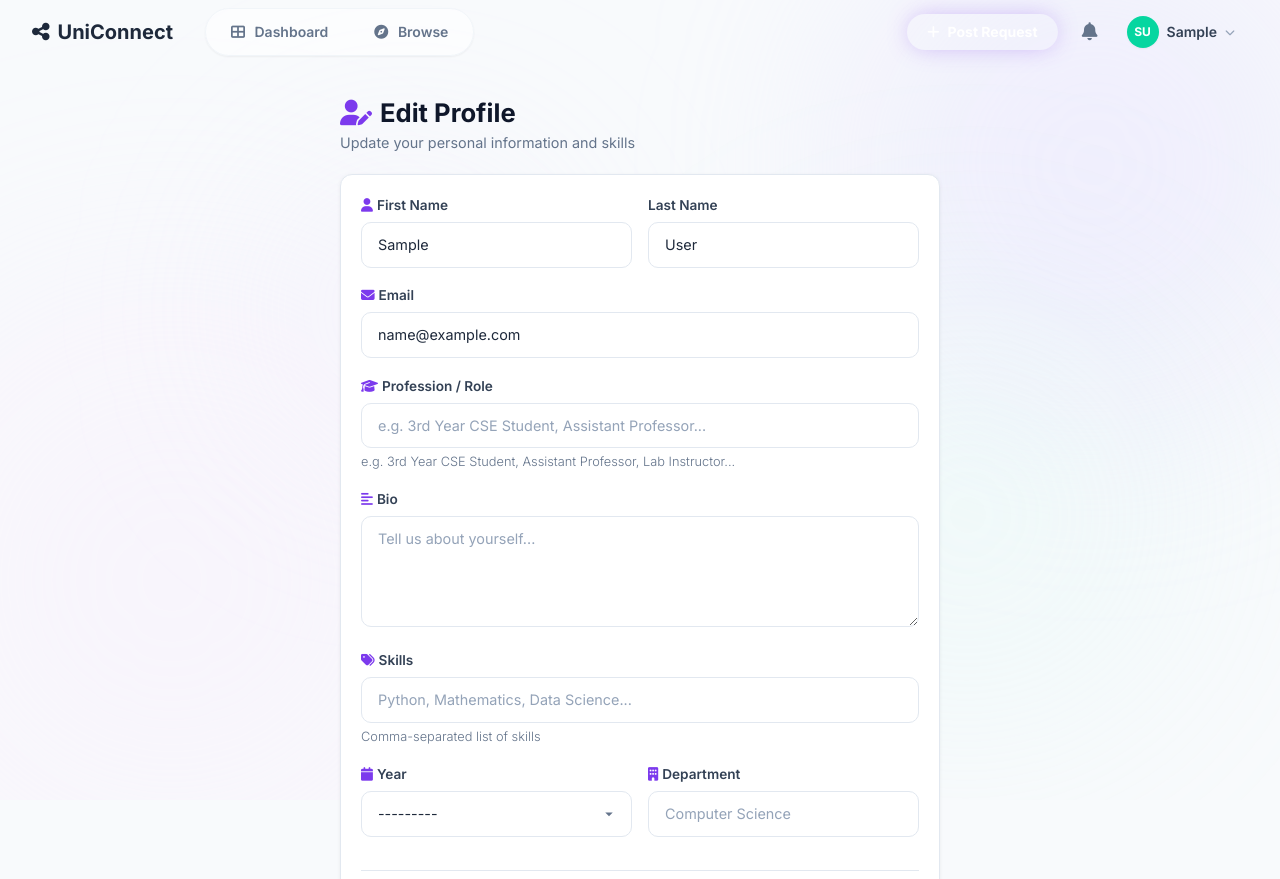
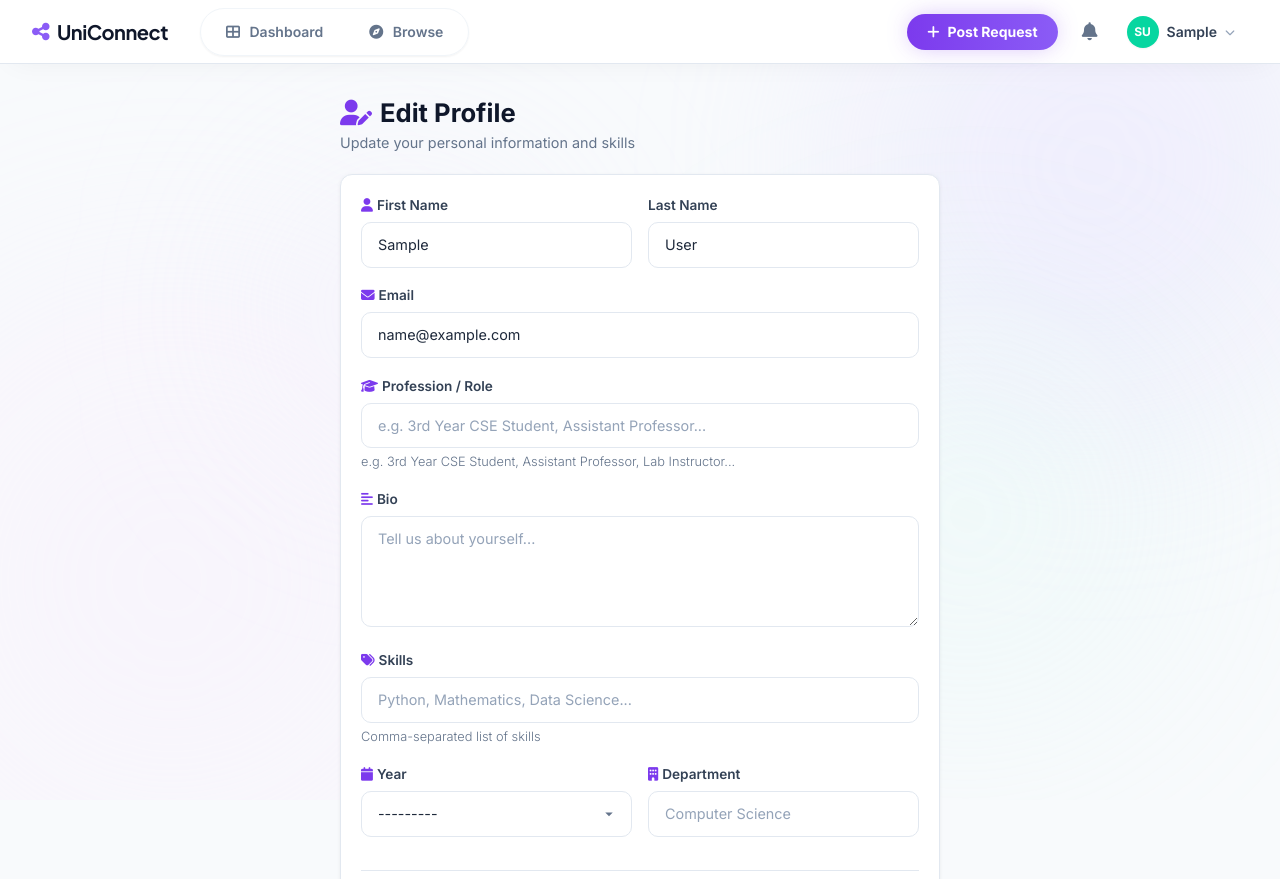
Before and after one commit to NXTSTILE/nxthelp, a Django app: page /profile/edit/ in a window 1280 px wide. Shown: the top 879 px of the page. Run offline with Django 4.2, Linux system fonts and the light colour scheme; the visitor is signed in with stand-in values (Sample User, id 1); data that the repository does not hold is empty; some libraries are stand-ins or nearby versions.

Commit message:
work on frontend

```diff
--- a/templates/base.html
+++ b/templates/base.html
@@ -59,10 +59,12 @@
                     }
                 }
             }
+        }
+    </script>
     <style type="text/tailwindcss">
         @layer utilities {
             .glass-panel {
-                    @apply bg-white/95 backdrop-blur-2xl border-b border-slate-200/50 shadow-[0_8px_30px_-12px_rgba(0,0,0,0.06)];
+                @apply bg-white border-b border-slate-200 shadow-[0_8px_30px_-12px_rgba(0,0,0,0.06)];
             }
             .text-display {
                 @apply font-display tracking-tight text-slate-900;
@@ -166,8 +168,6 @@
             .btn, .btn-primary, .btn-secondary, .btn-success, .btn-danger, .btn-ghost { @apply inline-flex items-center justify-center gap-2 px-5 py-2.5 rounded-xl font-semibold text-sm transition-all duration-300 focus:outline-none focus:ring-2 focus:ring-offset-2 !important; }
             .btn-primary { @apply relative overflow-hidden bg-gradient-to-r from-brand-600 to-brand-500 text-white hover:from-brand-500 hover:to-brand-400 hover:shadow-[0_8px_20px_-6px_rgba(124,58,237,0.4)] hover:-translate-y-0.5 focus:ring-brand-500 border-none !important; }
             .btn-secondary { @apply bg-white text-slate-700 border border-slate-200 hover:bg-slate-50 hover:text-brand-600 hover:border-brand-200 hover:shadow-sm !important; }
-            .btn-sm { @apply px-3 py-1.5 text-xs rounded-lg !important; }
-        </style>
             .btn-sm { @apply px-3 py-1.5 text-xs rounded-lg !important; }
         </style>
 
```
Lines whose indentation alone changed are shown as unchanged.
